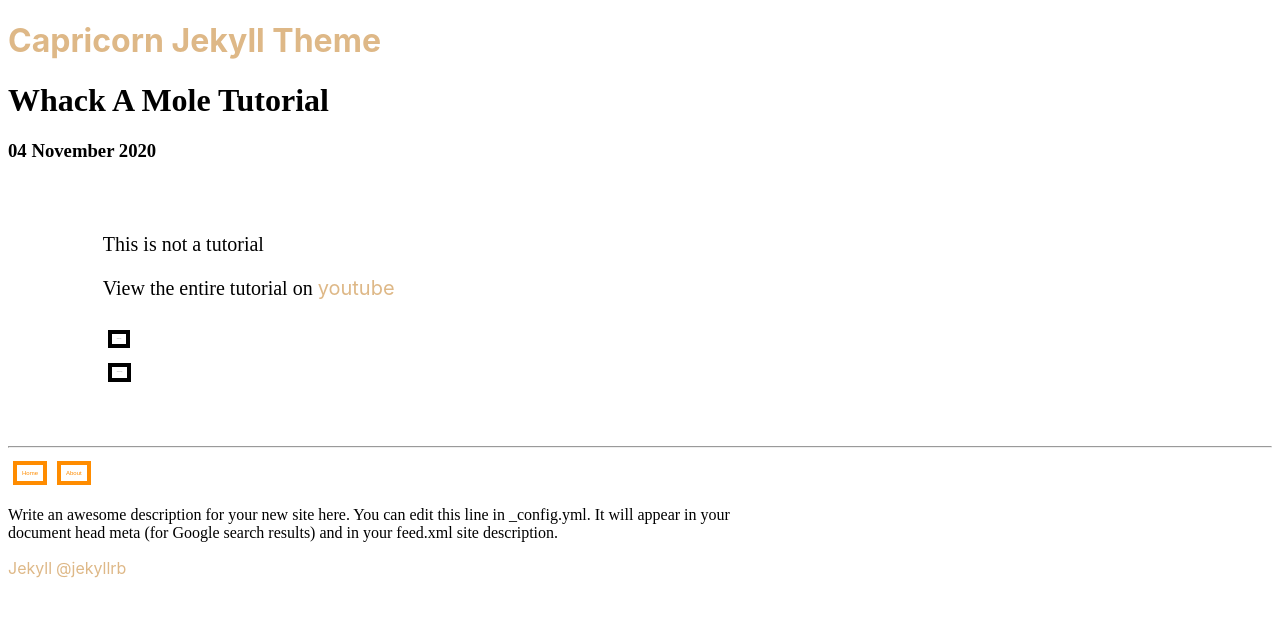
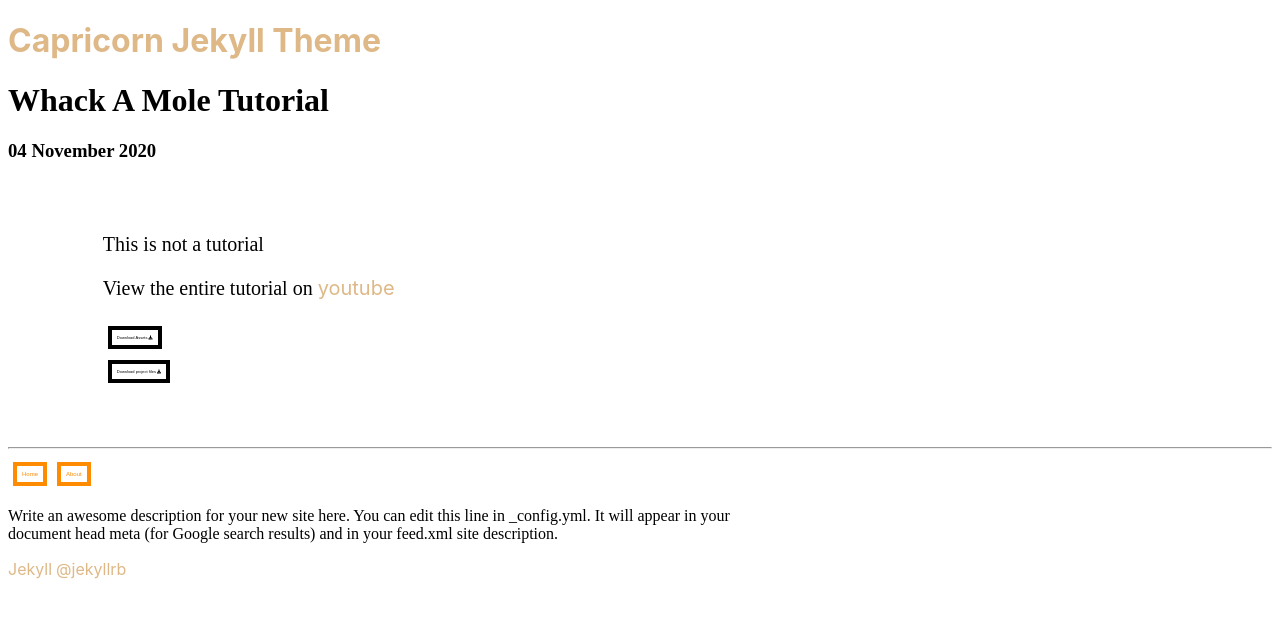
Before and after one commit to NrdyBhu1/capricorn-jekyll-theme, a Jekyll site: the page built from _posts/2020-11-04-whack-a-mole-tutorial.md, in a window 1280 px wide. Shown: the top 618 px of the page. Built offline with Jekyll 4.4.1, drawn with Linux system fonts in a browser that asks for light colours.

Commit message:
font-size

```diff
--- a/_sass/_base.scss
+++ b/_sass/_base.scss
@@ -42,7 +42,7 @@ button{
     border: 4px solid black;
     padding: 5px;
     margin: 5px;
-    font-size: 2.5%;
+    font-size: 20%;
     background: none;
     transition: 0.7s linear;
 
```
